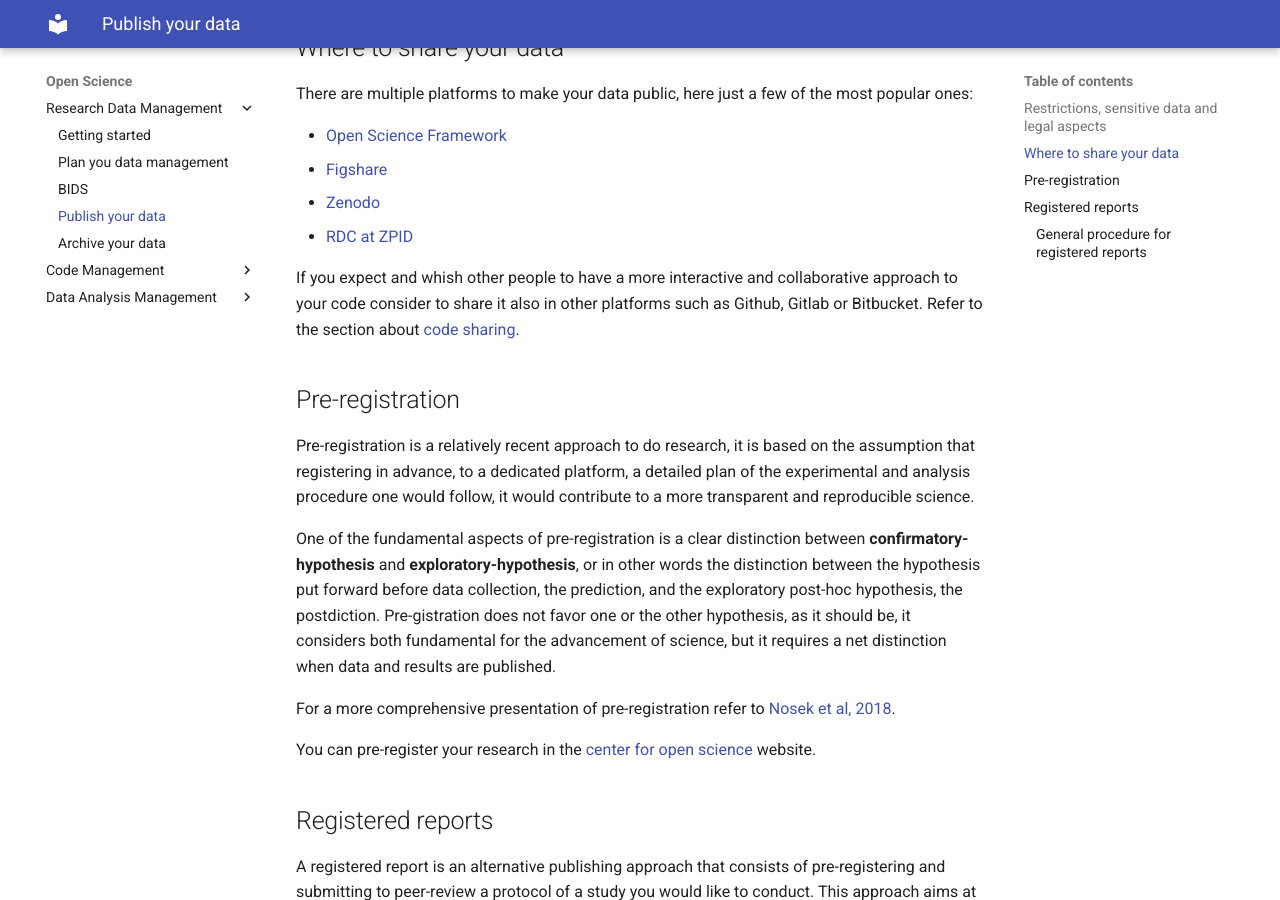
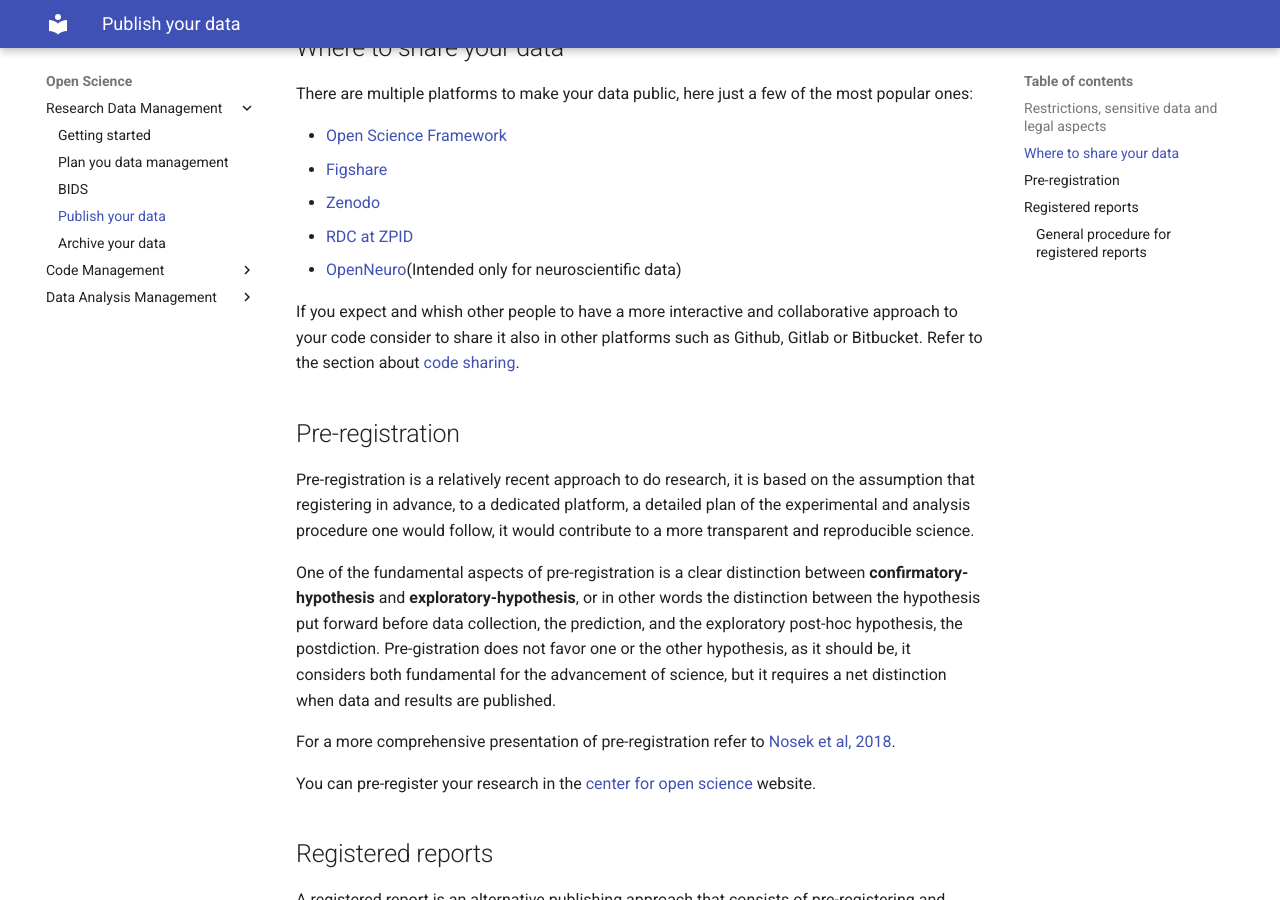
Before and after one commit to pvavra/temp-ipsy, an MkDocs documentation site: the page built from docs/open-science/research-data-management/publish.md, in a window 1280 px wide and 900 px high, scrolled down 1000 px. Built offline with MkDocs 1.6.1 and Material for MkDocs 9.7.7, drawn with Linux system fonts in a browser that asks for light colours.

Commit message:
Add OpenNeuro to the list of platforms

```diff
--- a/docs/open-science/research-data-management/publish.md
+++ b/docs/open-science/research-data-management/publish.md
@@ -34,6 +34,7 @@ There are multiple platforms to make your data public, here just a few of the mo
 - [Figshare](https://figshare.com/)
 - [Zenodo](https://zenodo.org/)
 - [RDC at ZPID](https://rdc-psychology.org/)
+- [OpenNeuro](https://openneuro.org/)(Intended only for neuroscientific data)
 
 If you expect and whish other people to have a more interactive and collaborative approach to your code
 consider to share it also in other platforms such as Github, Gitlab or Bitbucket. Refer to the section about [code sharing].
```
